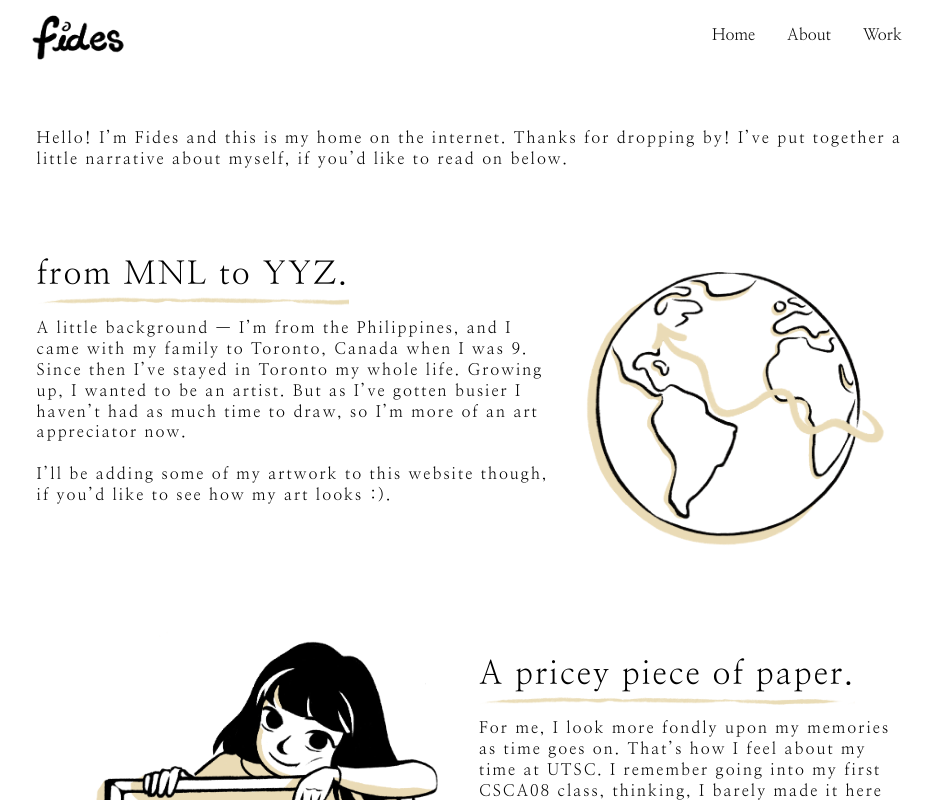
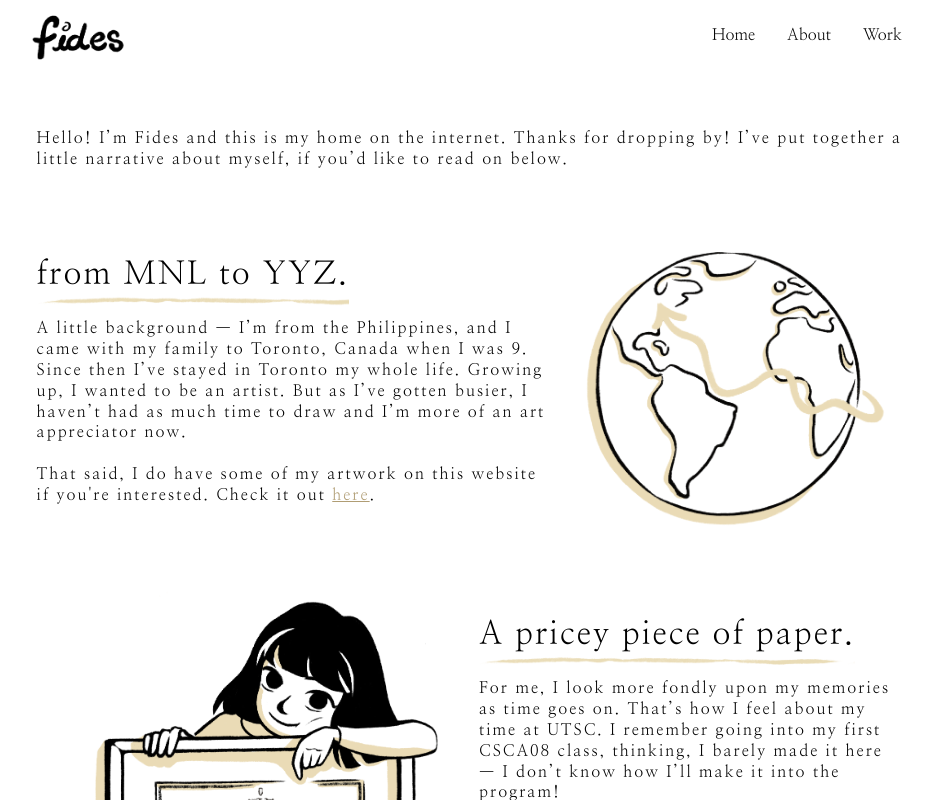
Before and after one commit to desslinga/personal-website, a Next.js app: page /about in a window 1280 px wide. Shown: the top 800 px of the page, without its empty margins (170-1103 px from the left). Built offline with nearby package versions, Linux system fonts and the light colour scheme.

Commit message:
Minor styling and wording change

```diff
--- a/pages/about.tsx
+++ b/pages/about.tsx
@@ -30,11 +30,11 @@ export default function AboutPageComponent() {
                 A little background — I’m from the Philippines, and I came with
                 my family to Toronto, Canada when I was 9. Since then I’ve stayed
                 in Toronto my whole life. Growing up, I wanted to be an artist.
-                But as I’ve gotten busier I haven’t had as much time to draw, so
+                But as I’ve gotten busier, I haven’t had as much time to draw and
                 I’m more of an art appreciator now.
                 <br/><br/>
-                I’ll be adding some of my artwork to this website though, if
-                you’d like to see how my art looks :).
+                That said, I do have some of my artwork on this website if you're
+                interested. Check it out <a href='/work'>here</a>.
               </span>
             </div>
           </div>
--- a/styles/globals.scss
+++ b/styles/globals.scss
@@ -320,7 +320,7 @@ header {
   background-repeat: no-repeat;
   background-position: center;
   width: 40%;
-  height: 50vh;
+  height: 45vh;
   max-height: 450px;
 
   @media (max-width: $breakpoint-mobile) {
```
